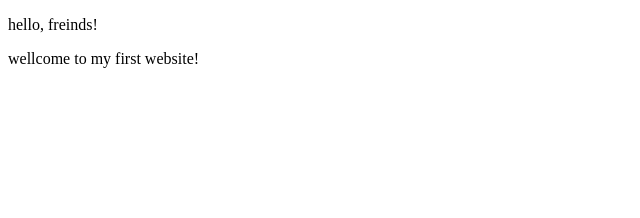
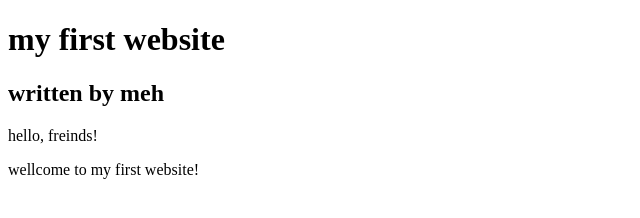
Before and after one commit to nuruweka/EXAM-PROJECT, a plain HTML site: page NURU-WEKA.html in a window 1280 px wide. Shown: the whole page, without its empty margins (0-640 px from the left). Drawn offline with Linux system fonts and the light colour scheme.

Commit message:
add header block element to NURU-WEKA.html

```diff
--- a/NURU-WEKA.html
+++ b/NURU-WEKA.html
@@ -4,6 +4,9 @@
   <title>my first website!</title>
 </head>
 <body>
+  <h1>my first website</h1>
+  <h2>written by meh</h2>
+
   <p>hello, freinds!</p>
   <p>wellcome to my first website!</p>
 </body>
```
